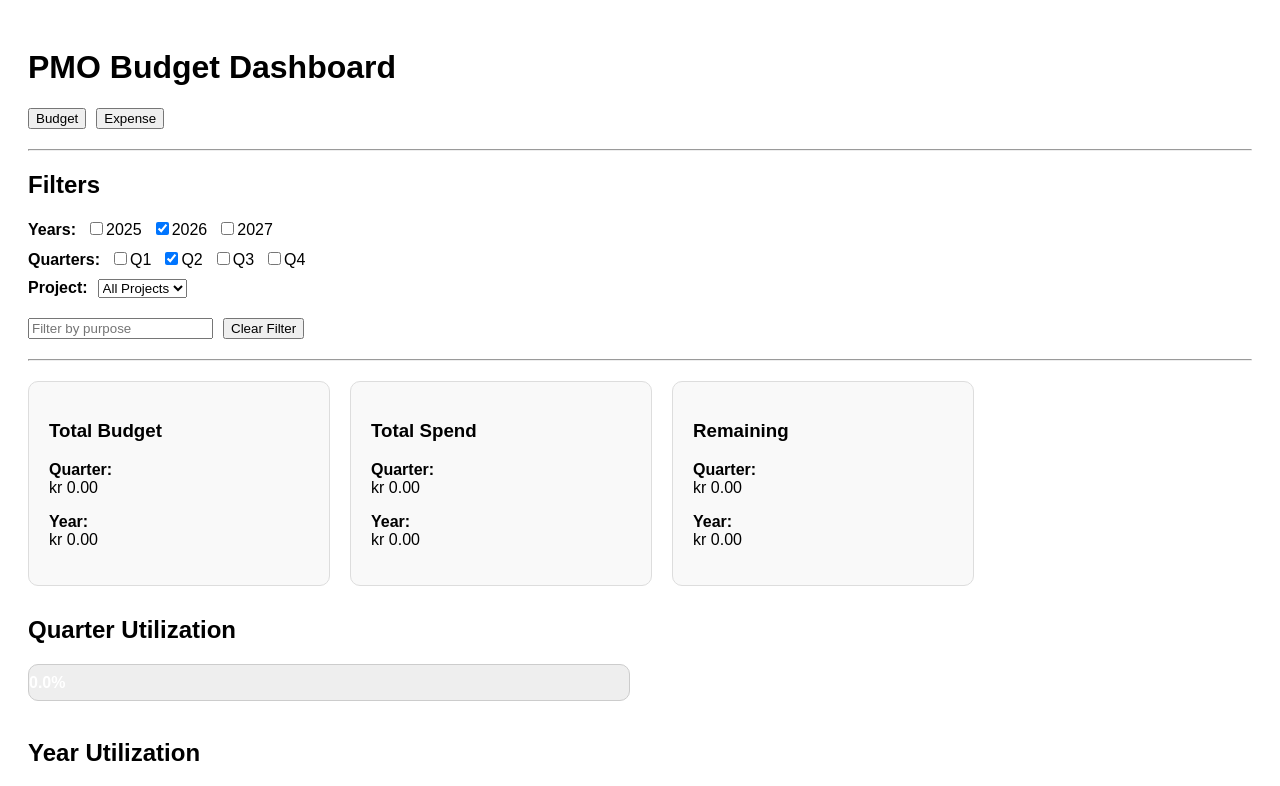
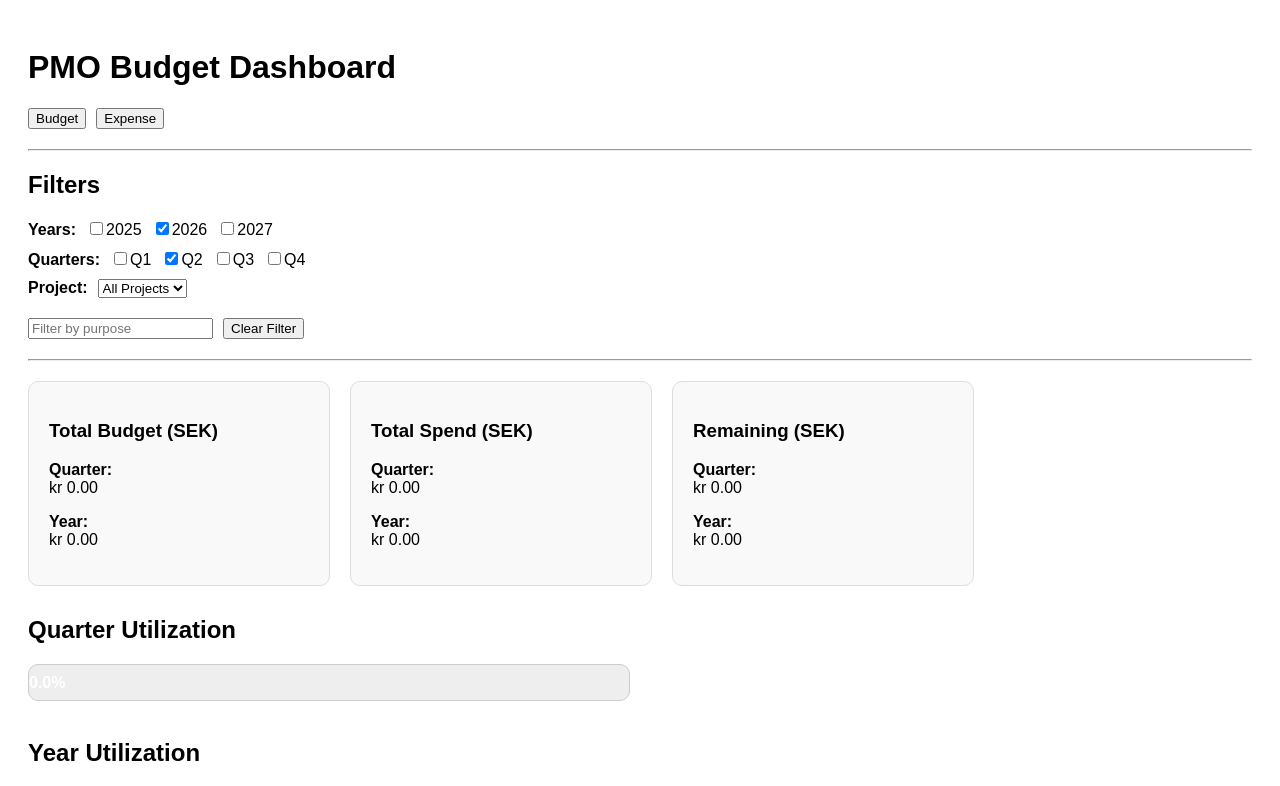
Before and after one commit to pinaki-GH/budget-tracker, a Next.js app: page / in a window 1280 px wide. Shown: the top 786 px of the page. Built offline with nearby package versions, Linux system fonts and the light colour scheme.

Commit message:
Update page.js

```diff
--- a/app/page.js
+++ b/app/page.js
@@ -332,7 +332,7 @@ export default function Home() {
             background: '#f9f9f9'
           }}
         >
-          <h3>Total Budget</h3>
+          <h3>Total Budget (SEK)</h3>
 
           <p>
             <strong>Quarter:</strong><br />
@@ -355,7 +355,7 @@ export default function Home() {
             background: '#f9f9f9'
           }}
         >
-          <h3>Total Spend</h3>
+          <h3>Total Spend (SEK)</h3>
 
           <p>
             <strong>Quarter:</strong><br />
@@ -378,7 +378,7 @@ export default function Home() {
             background: '#f9f9f9'
           }}
         >
-          <h3>Remaining</h3>
+          <h3>Remaining (SEK)</h3>
 
           <p>
             <strong>Quarter:</strong><br />
```
